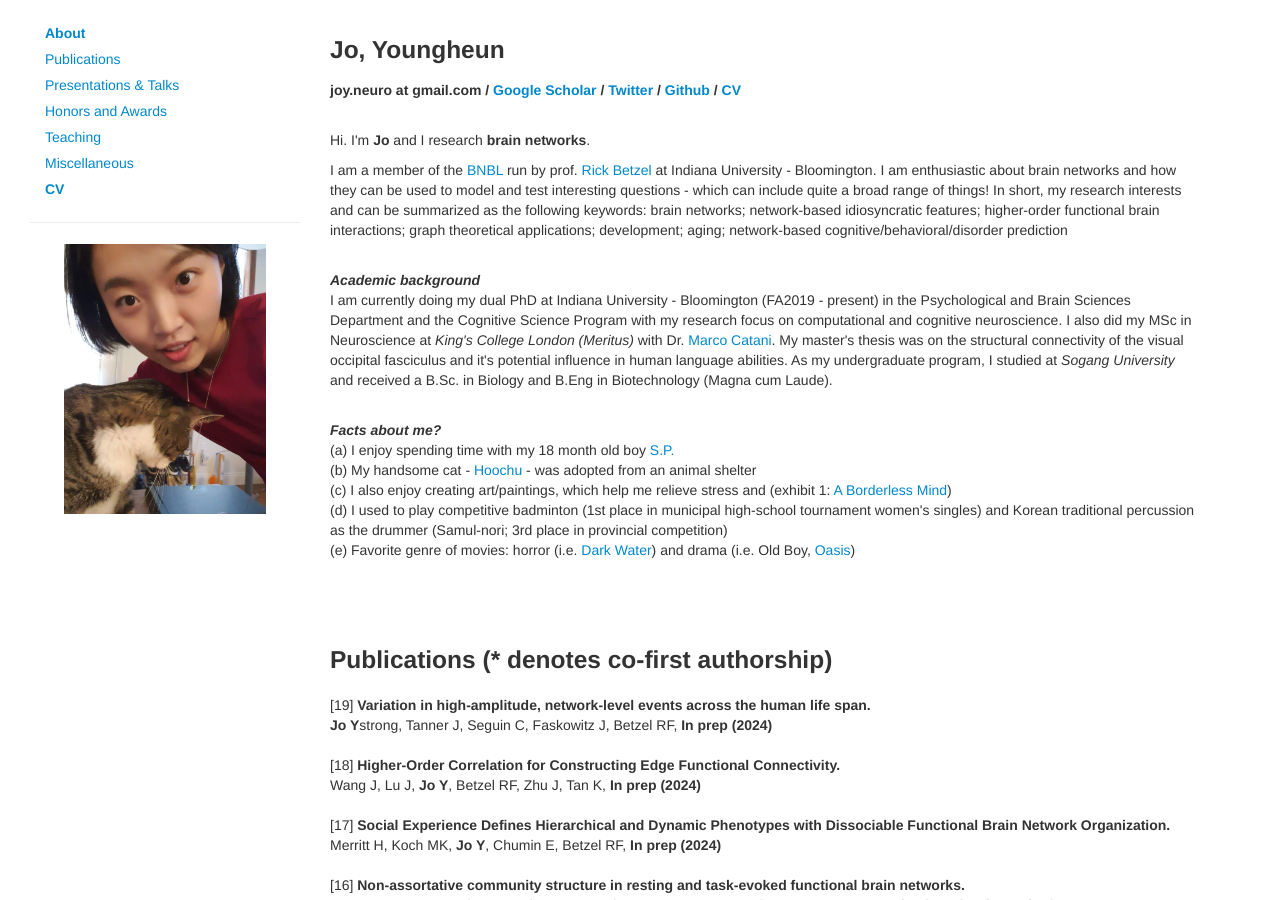
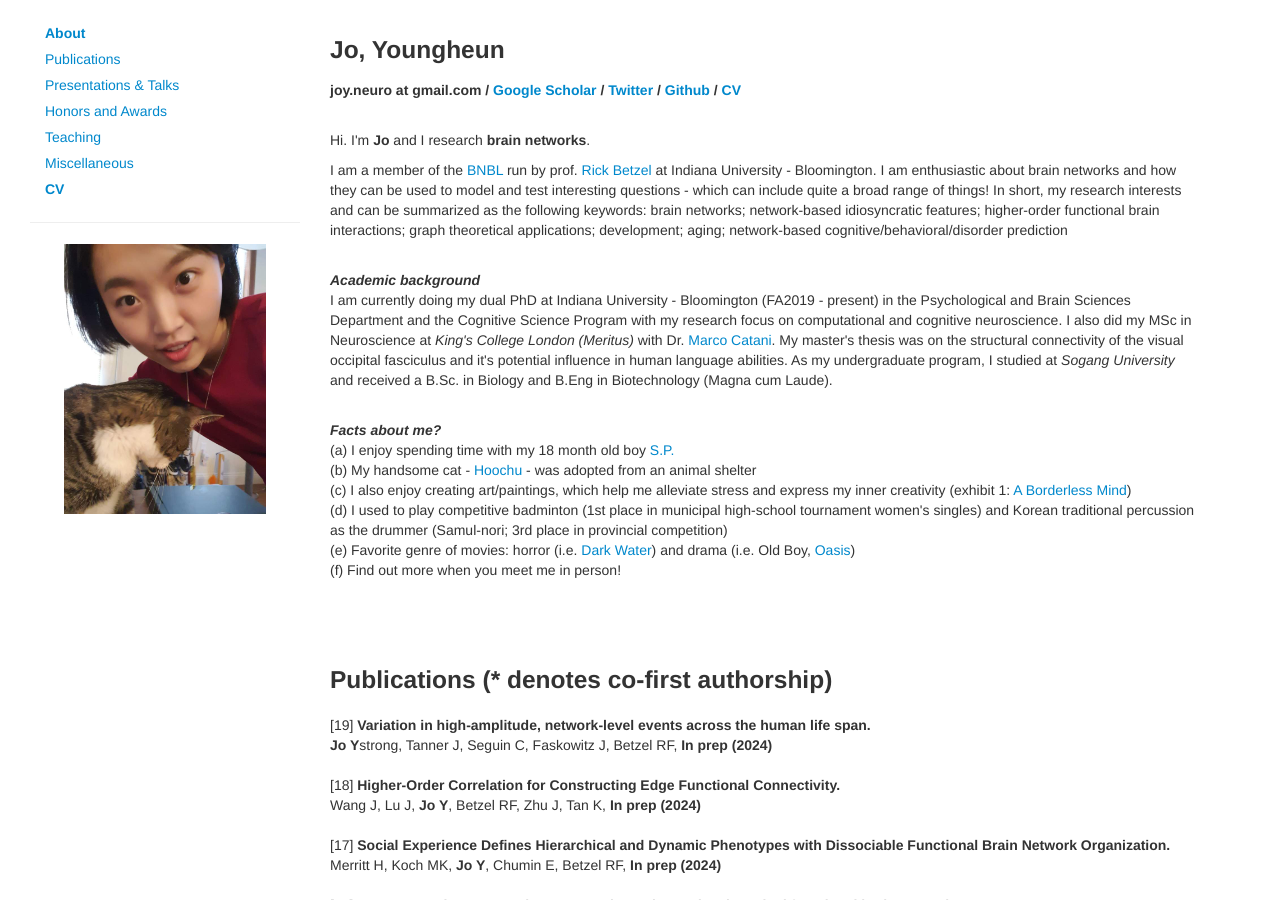
Before and after one commit to joy-neuro/joy-neuro.github.io, a Jekyll site: the page index.html, which Jekyll copies as it is, in a window 1280 px wide and 900 px high. Built offline with Jekyll 4.4.1, drawn with Linux system fonts in a browser that asks for light colours; nearby versions of some CDN libraries; comment, search, counter and statistics services are not loaded.

Commit message:
Update index.html

```diff
--- a/index.html
+++ b/index.html
@@ -95,9 +95,10 @@ applications; development; aging; network-based cognitive/behavioral/disorder pr
             </br>
                 (a) I enjoy spending time with my 18 month old boy <a target="_blank" href="https://github.com/joy-neuro/joy-neuro.github.io/blob/master/assets_files/SP_1.jpg?raw=true">S.P.</a> </br>
                 (b) My handsome cat - <a target="_blank" href="https://github.com/joy-neuro/joy-neuro.github.io/blob/master/assets_files/hoochu.jpeg?raw=true">Hoochu</a> - was adopted from an animal shelter</br>
-                (c) I also enjoy creating art/paintings, which help me relieve stress and  (exhibit 1: <a target="_blank" href="https://github.com/joy-neuro/joy-neuro.github.io/blob/master/assets_files/ABorderlessMind_small_version-01.jpg?raw=true">A Borderless Mind</a>)</br>
+                (c) I also enjoy creating art/paintings, which help me alleviate stress and express my inner creativity (exhibit 1: <a target="_blank" href="https://github.com/joy-neuro/joy-neuro.github.io/blob/master/assets_files/ABorderlessMind_small_version-01.jpg?raw=true">A Borderless Mind</a>)</br>
                 (d) I used to play competitive badminton (1st place in municipal high-school tournament women's singles) and Korean traditional percussion as the drummer (Samul-nori; 3rd place in provincial competition) </br>
                 (e) Favorite genre of movies: horror (i.e. <a target="_blank" href="https://en.wikipedia.org/wiki/Dark_Water_(2002_film)">Dark Water</a>) and drama (i.e. Old Boy, <a target="_blank" href="https://en.wikipedia.org/wiki/Oasis_(2002_film)">Oasis</a>) </br>
+                (f) Find out more when you meet me in person!
             </p>
 
             </br></br></br>
```
